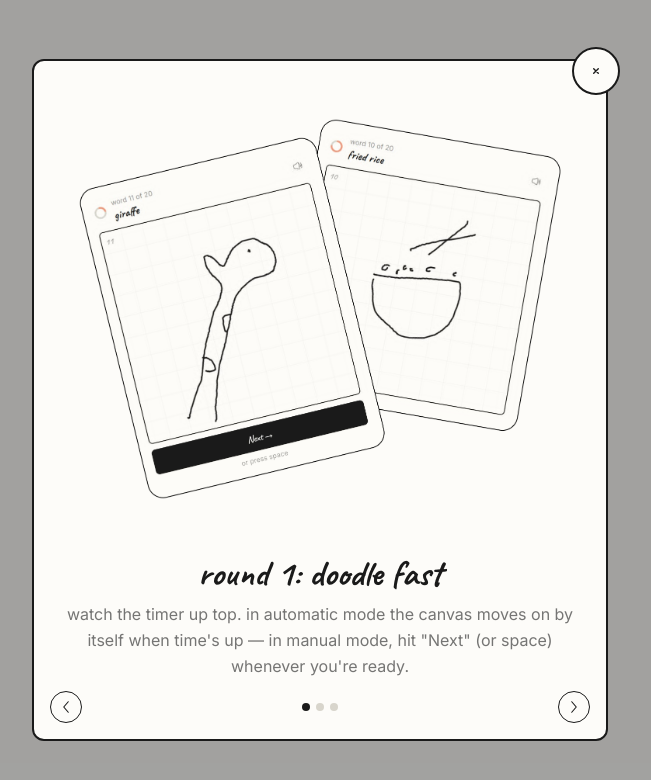
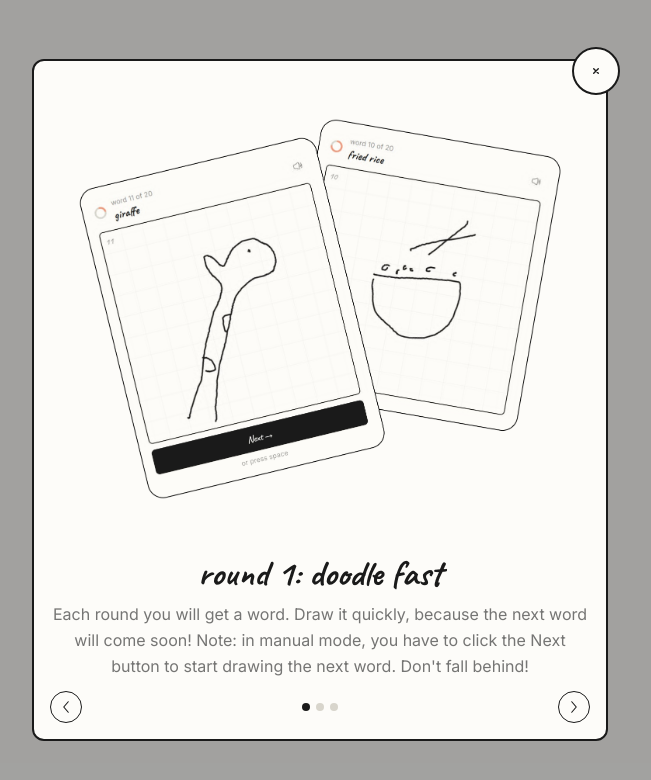
Before and after one commit to citassy/doodle-game, a Next.js app: page / in a window 1280 px wide. Both pictures are taken after a click on the button "How to play?". Shown: the top 780 px of the page, without its empty margins (320-971 px from the left). Built offline with nearby package versions, Linux system fonts and the light colour scheme.

Commit message:
Add word-giver mode: prep, live watch, round-by-round

```diff
--- a/src/components/TutorialCarousel.tsx
+++ b/src/components/TutorialCarousel.tsx
@@ -8,7 +8,7 @@ const SLIDES = [
     image: "/tutorial/part1.png",
     title: "round 1: doodle fast",
     description:
-      "watch the timer up top. in automatic mode the canvas moves on by itself when time's up — in manual mode, hit \"Next\" (or space) whenever you're ready.",
+      "Each round you will get a word. Draw it quickly, because the next word will come soon! Note: in manual mode, you have to click the Next button to start drawing the next word. Don't fall behind!"
   },
   {
     image: "/tutorial/part2.png",
```
